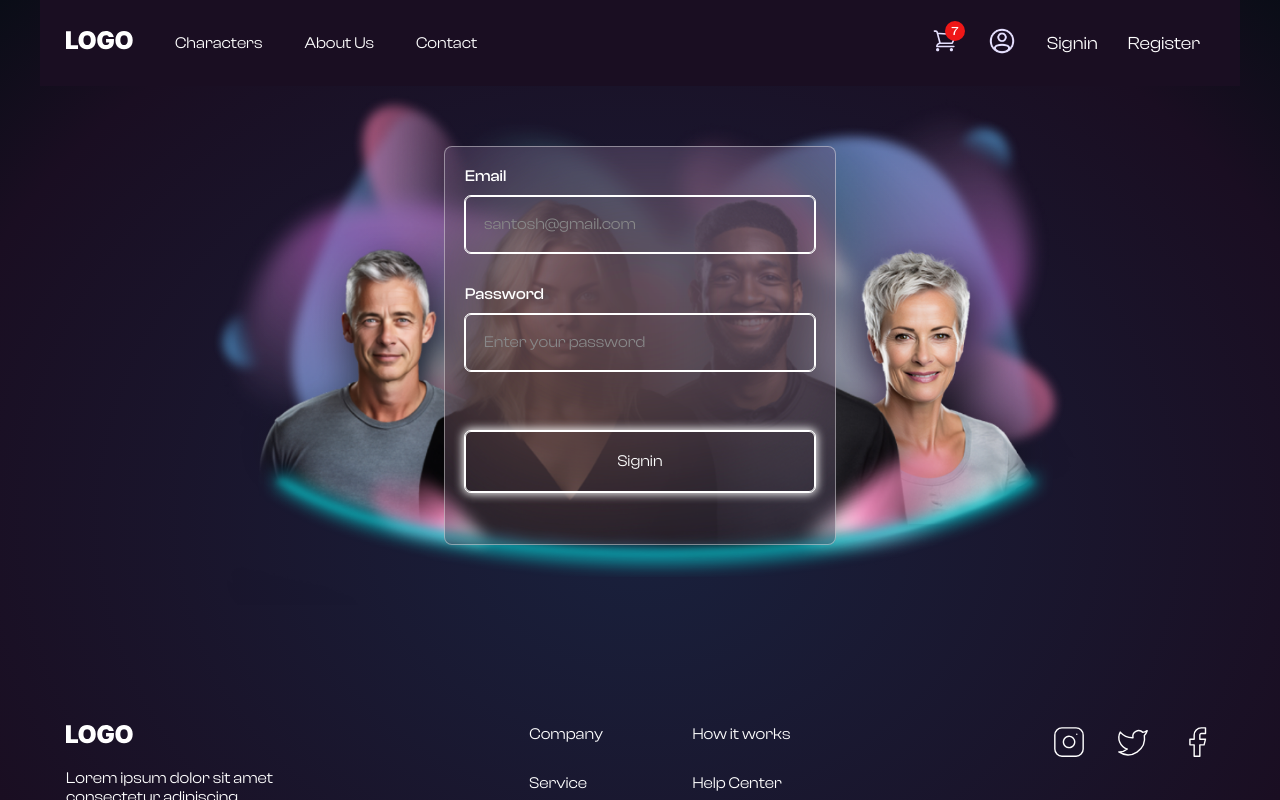
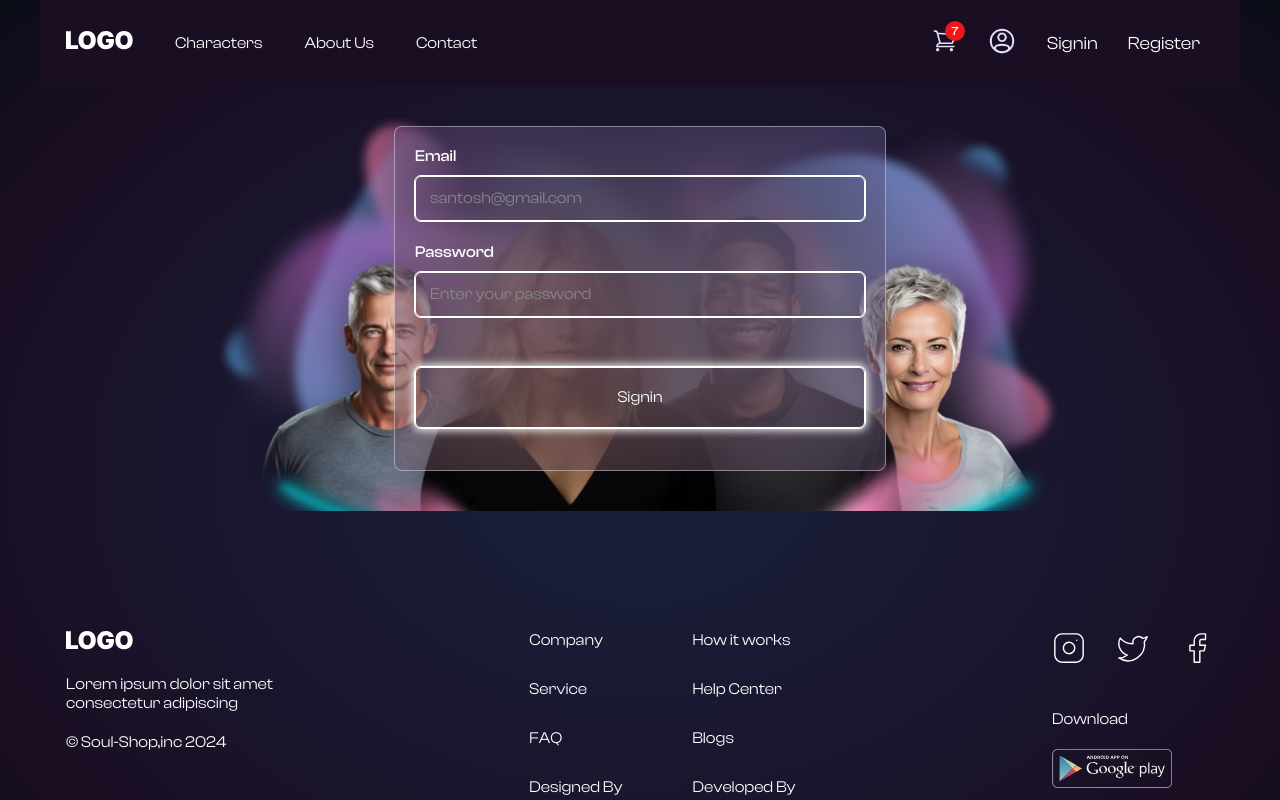
Before and after one commit to kgsantosh770/soul-shop, a React (Create React App) app: page /signin in a window 1280 px wide. Shown: the top 800 px of the page. Built offline with nearby package versions, Linux system fonts and the light colour scheme.

Commit message:
ui changes

```diff
--- a/src/components/Form/Form.css
+++ b/src/components/Form/Form.css
@@ -1,5 +1,5 @@
 .custom-form-container {
-    padding: 30px var(--x-space) 0px;
+    padding: 0px var(--x-space);
     background: url('../../assets/images/illustrations/group-mobile.png') no-repeat;
     background-position: center;
 }
@@ -22,26 +22,42 @@
 }
 
 .custom-form input {
-    margin: 10px 0px 32px;
+    margin: 10px 0px 22px;
+}
+
+.custom-form .input-grp {
+    margin: 0px;
+    gap: 0px;
 }
 
 .custom-form input[type=submit] {
     margin-top: 28px;
 }
 
-.custom-form .custom-input {
-    flex-basis: 100%;
+.custom-form .custom-input.w-50:first-child{
+    margin-right: 20px;
+}
+
+.custom-form .linker {
+    margin: 0px auto;
+}
+
+.custom-form .linker a{
+    font-family: var(--font-family-semibold);
+    color: var(--text-theme-color);
+    text-decoration: underline;
 }
 
 @media only screen and (min-width: 768px) {
     .custom-form-container {
-        padding: 60px 0px;
-        background: url('../../assets/images/illustrations/group.png') no-repeat center/contain;
+        padding: 40px 0px;
+        background: url('../../assets/images/illustrations/group.png') no-repeat center 20px;
+        background-size: 900px 500px;
     }
 
     .custom-form {
         margin: auto;
-        max-width: 350px;
+        max-width: 450px;
     }
 
     @supports (-webkit-backdrop-filter: none) or (backdrop-filter: none) {
--- a/src/components/Input/Input.css
+++ b/src/components/Input/Input.css
@@ -1,11 +1,21 @@
+.custom-input {
+    -webkit-box-sizing: border-box;
+    -moz-box-sizing: border-box;
+    box-sizing: border-box;
+    width: 100%;
+}
+
 .custom-input input {
     border: 1.5px solid var(--secondary-bg-color);
-    padding: 18px;
+    padding: 12px 14px;
     border-radius: 6px;
-    width: -webkit-fill-available;
+    width: 100%;
     background-color: transparent;
     color: var(--secondary-bg-color);
     font-size: var(--font-regular);
+    -webkit-box-sizing: border-box;
+    -moz-box-sizing: border-box;
+    box-sizing: border-box;
 }
 
 .custom-input input::placeholder {
@@ -51,4 +61,13 @@
     .custom-input input {
         outline: 1px solid;
     }
+
+    .custom-input label {
+        display: block;
+    }
+
+    .custom-input.w-half {
+        width: 47%;
+    }
+
 }
--- a/src/components/InputGroup/InputGroup.css
+++ b/src/components/InputGroup/InputGroup.css
@@ -1,9 +1,11 @@
 .input-grp {
     display: flex;
+    flex-wrap: wrap;
     flex-direction: column;
-    justify-content: center;
+    justify-content: space-between;
     gap: 20px;
     margin: 40px 0px 20px;
+    width: 100%;
 }
 
 @media only screen and (min-width: 768px) {
@@ -11,10 +13,6 @@
         flex-direction: row;
     }
 
-    .input-grp input{
-        min-width: 400px;
-    }
-
     .input-grp button {
         width: auto;
         font-size: var(--font-small);
```
